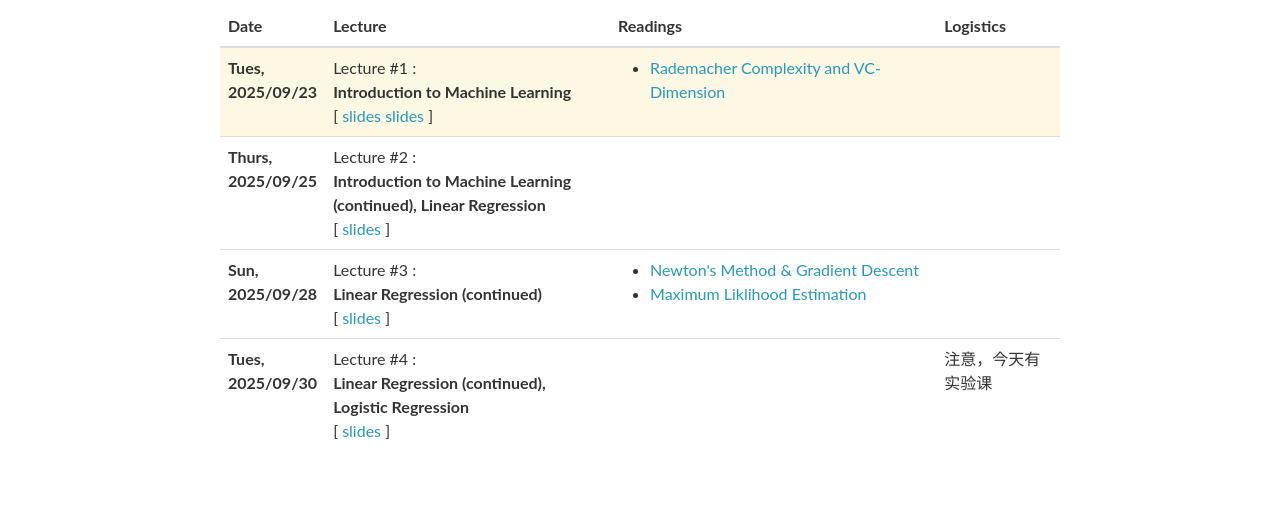
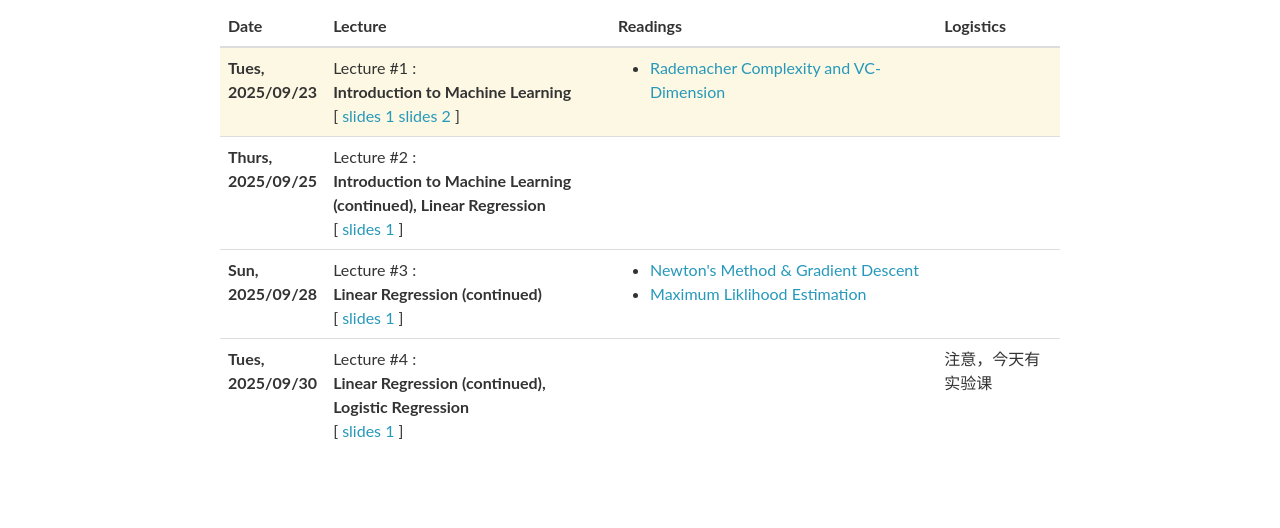
Before and after one commit to SEUML/ml-spring-2025, a Jekyll site: the page built from _pages/lectures.md, in a window 1280 px wide and 937 px high. Shown: the part 166-694 px from the top of the window. Built offline with Jekyll 4.4.1, drawn with Linux system fonts in a browser that asks for light colours; nearby versions of some CDN libraries; comment, search, counter and statistics services are not loaded; part of the change alters nothing that is shown.

```diff
--- a/_pages/lectures.md
+++ b/_pages/lectures.md
@@ -36,7 +36,7 @@ title: Schedule
         [
             {% if lecture.slides %}
             {% for slide in lecture.slides %}
-                <a href="{{ slide }}" target="_blank">slides</a>
+                <a href="{{ slide }}" target="_blank">slides {{forloop.index}}</a>
             {% endfor %}
 
             {% else %}
```
